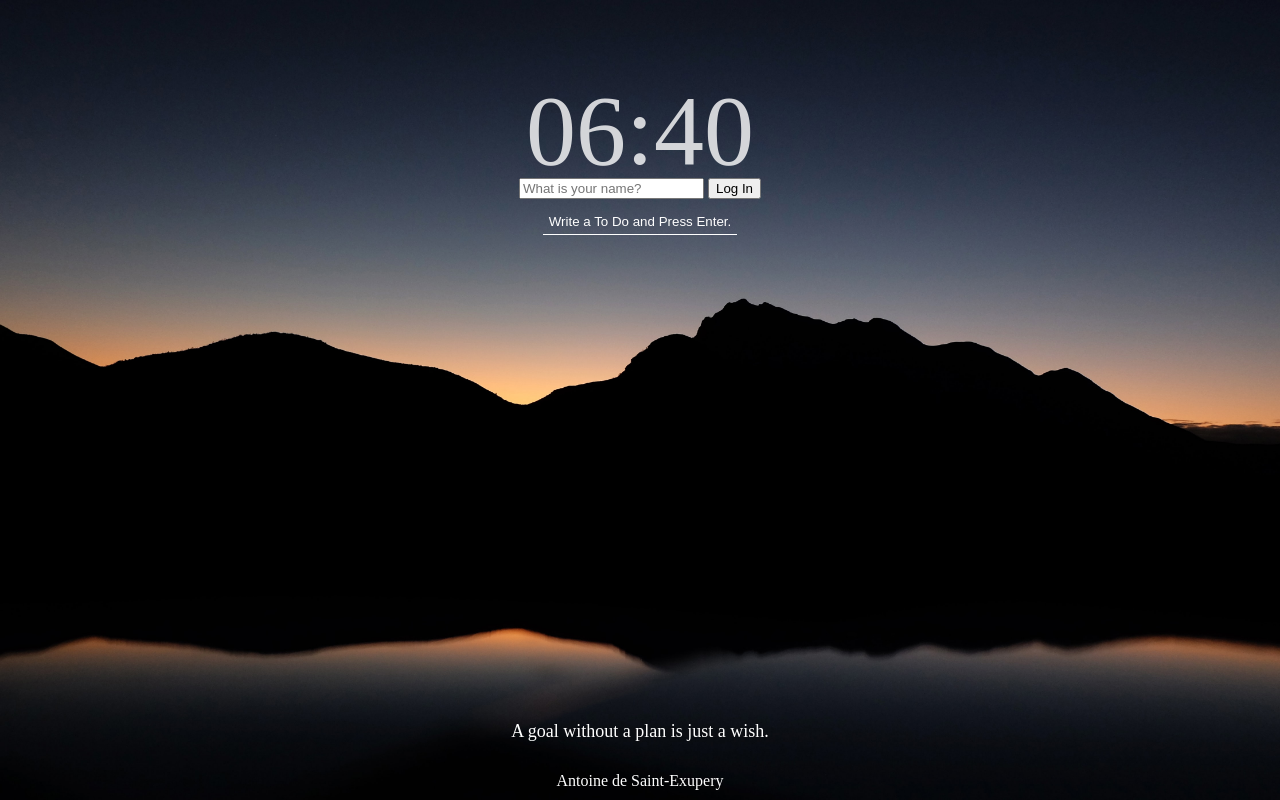
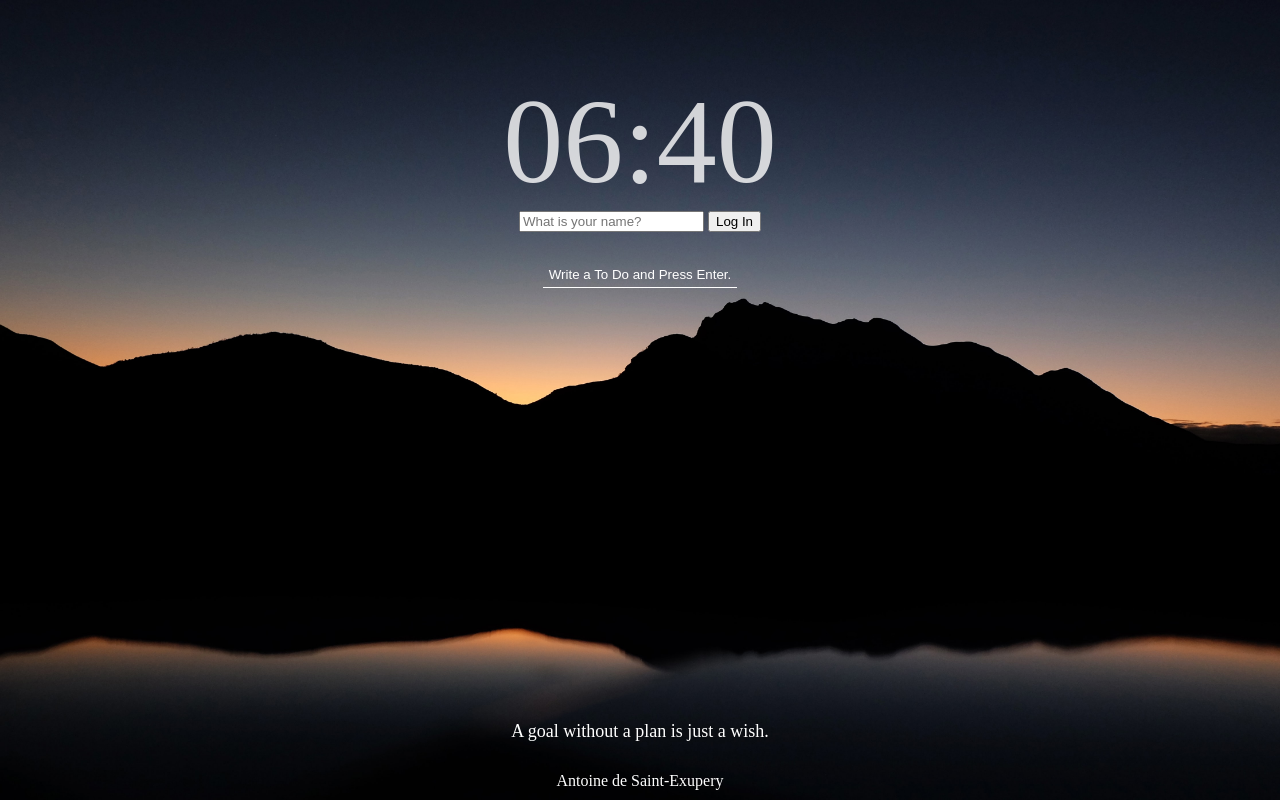
Before and after one commit to dametimeee/Daily-Diary, a plain HTML site: page index.html in a window 1280 px wide. Drawn offline with Linux system fonts and the light colour scheme.

Commit message:
clock font size change

```diff
--- a/css/style.css
+++ b/css/style.css
@@ -1,3 +1,7 @@
+body {
+  overflow: hidden;
+}
+
 .hidden {
   display: none;
 }
@@ -20,23 +24,22 @@
 .content__clock {
   color: white;
   opacity: 0.8;
-  font-size: 100px;
+  font-size: 120px;
   margin-top: 65px;
 }
 
 .content__greeting {
   color: white;
   opacity: 0.8;
-  margin-top: -10px;
 }
 
 .content__todo {
   width: 400px;
-  height: 500px;
+  height: 300px;
 }
 
 .content__todo__list {
-  margin-top: 25px;
+  margin-top: 35px;
   color: white;
 }
 
@@ -73,7 +76,7 @@
 }
 
 #todo-form input {
-  margin-top: 10px;
+  margin-top: 30px;
   width: 190px;
   height: 23px;
   outline: none;
```
Also changed, not shown: 1 other file.
